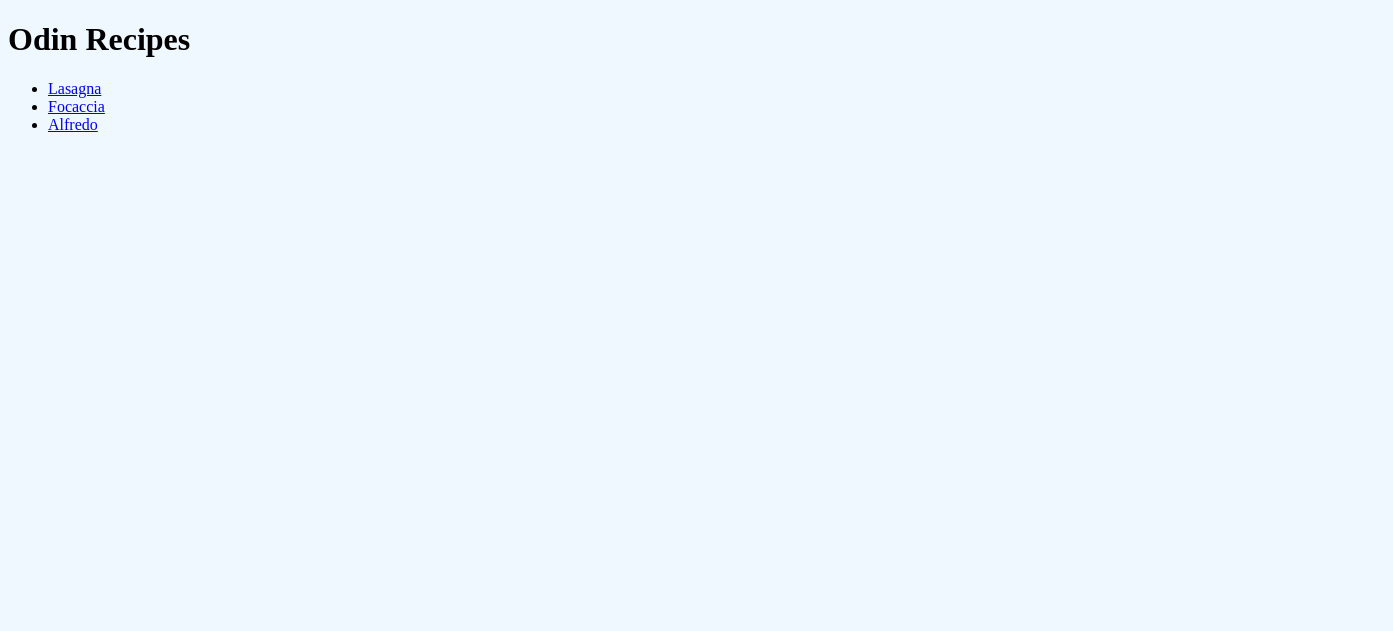
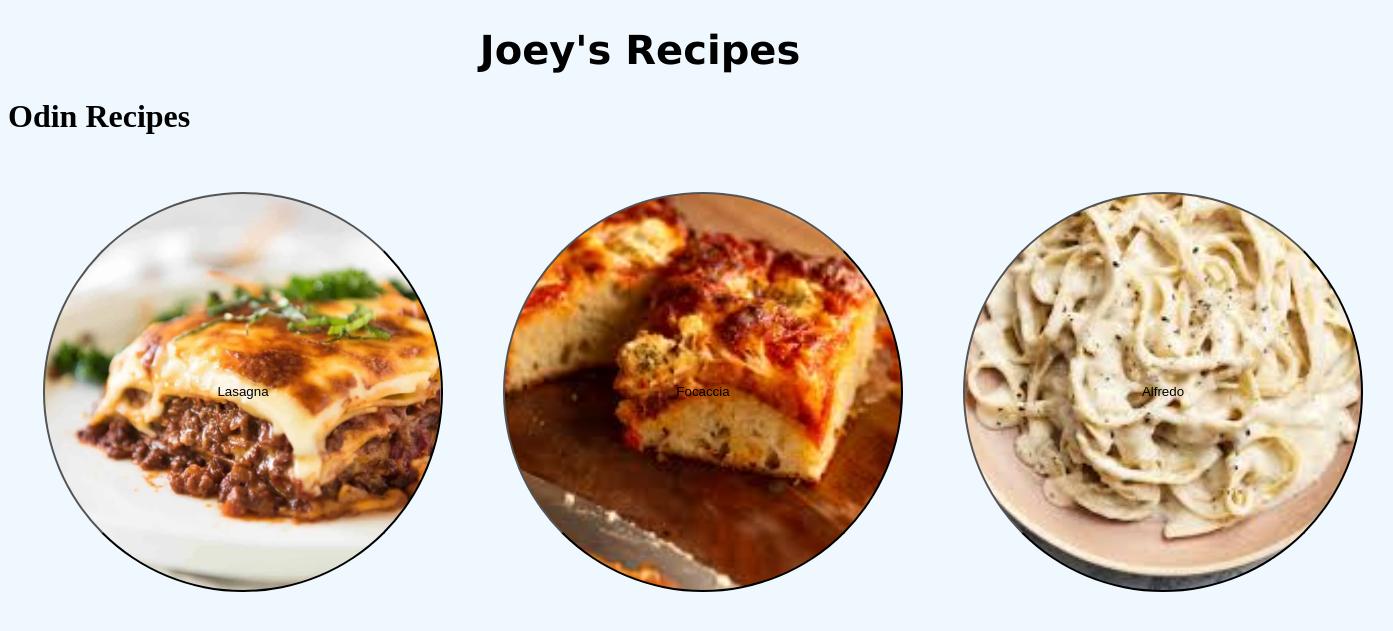
Before and after one commit to JoeyP97/odin-recipes, a plain HTML site: page index.html in a window 1280 px wide. Shown: the whole page, 1393 px wide, since content can reach past the window. Drawn offline with Linux system fonts and the light colour scheme.

Commit message:
Add styling for buttons

```diff
--- a/index.html
+++ b/index.html
@@ -7,12 +7,17 @@
     <link rel="stylesheet" href="styles.css">
 </head>
 <body>
+    <div class="spacer">
+        <h1 class="web-title">Joey's Recipes</h1>
+    </div>
     <h1>Odin Recipes</h1>
-    <ul>
-        <li><a href="recipes/lasagna.html">Lasagna</a></li>
-        <li><a href="recipes/focaccia.html">Focaccia</a></li>
-        <li><a href="recipes/alfredo.html">Alfredo</a></li>
-    </ul>
+    <div class="btn-container">
+        <a href="recipes/lasagna.html" class="home-link"><button class="recipe-btn" id="lasagna">Lasagna</button></a>
+        <a href="recipes/focaccia.html" class="home-link"><button class="recipe-btn" id="focaccia"> Focaccia</button></a>
+        <a href="recipes/alfredo.html" class="home-link"><button class="recipe-btn" id="alfredo">Alfredo</button></a>
+    </div>
+
+
 
 </body>
 </html>
--- a/styles.css
+++ b/styles.css
@@ -1,3 +1,49 @@
 body{
     background-color: aliceblue;
 }
+
+.btn-container {
+    display: flex;
+    padding: 5px;
+    align-items: center;
+}
+
+.recipe-btn {
+    border-radius: 400px;
+    border-color: black;
+    margin: 30px;
+    width: 400px;
+    height: 400px;
+    cursor: pointer;
+    background-size: cover;
+    background-position: center;
+}
+
+#lasagna{
+    background-image: url(recipes/images/Lasagne-recipe-3-main.webp);
+}
+
+#focaccia{
+    background-image: url(recipes/images/focaccia.jpeg);
+}
+
+#alfredo{
+    background-image: url(recipes/images/alfredo.jpeg);
+}
+
+.home-btn {
+    border-radius: 20px;
+    width: 100px;
+    height: 30px;
+    top: 200px;
+}
+
+.spacer {
+    height: 50px;
+}
+
+.web-title{
+    text-align: center;
+    font-family: Verdana, "Times New Roman", sans-serif;
+    font-size: 2.5rem;
+}
```
Also changed, not shown: recipes/alfredo.html (+5 -1 lines), recipes/focaccia.html (+4 -1 lines), recipes/lasagna.html (+4 -1 lines).
